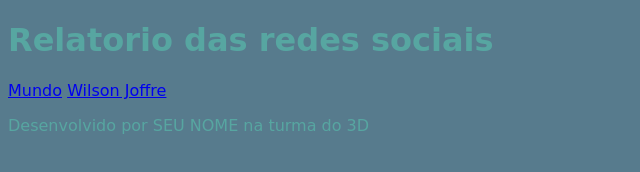
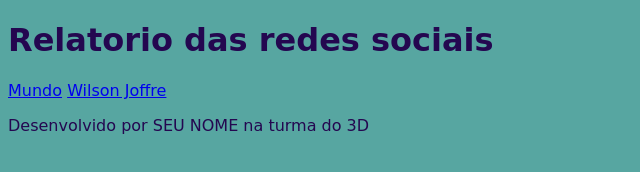
Before and after one commit to laura2pac/redes_sociais_3d, a plain HTML site: page index.html in a window 1280 px wide. Shown: the whole page, without its empty margins (0-640 px from the left). Drawn offline with Linux system fonts and the light colour scheme; a web font is replaced by a local one.

Commit message:
magras magras magras magras

```diff
--- a/style.css
+++ b/style.css
@@ -8,7 +8,7 @@
     --font:"Qwitcher Grypen", cursive;
 }
 body{
-    background-color: var(--cor-fundo);
-    color: var(--cor-texto);
+    background-color: var(--cor-texto);
+    color: var(--cor-segundaria);
     font-family: var(--font);
 }
```
